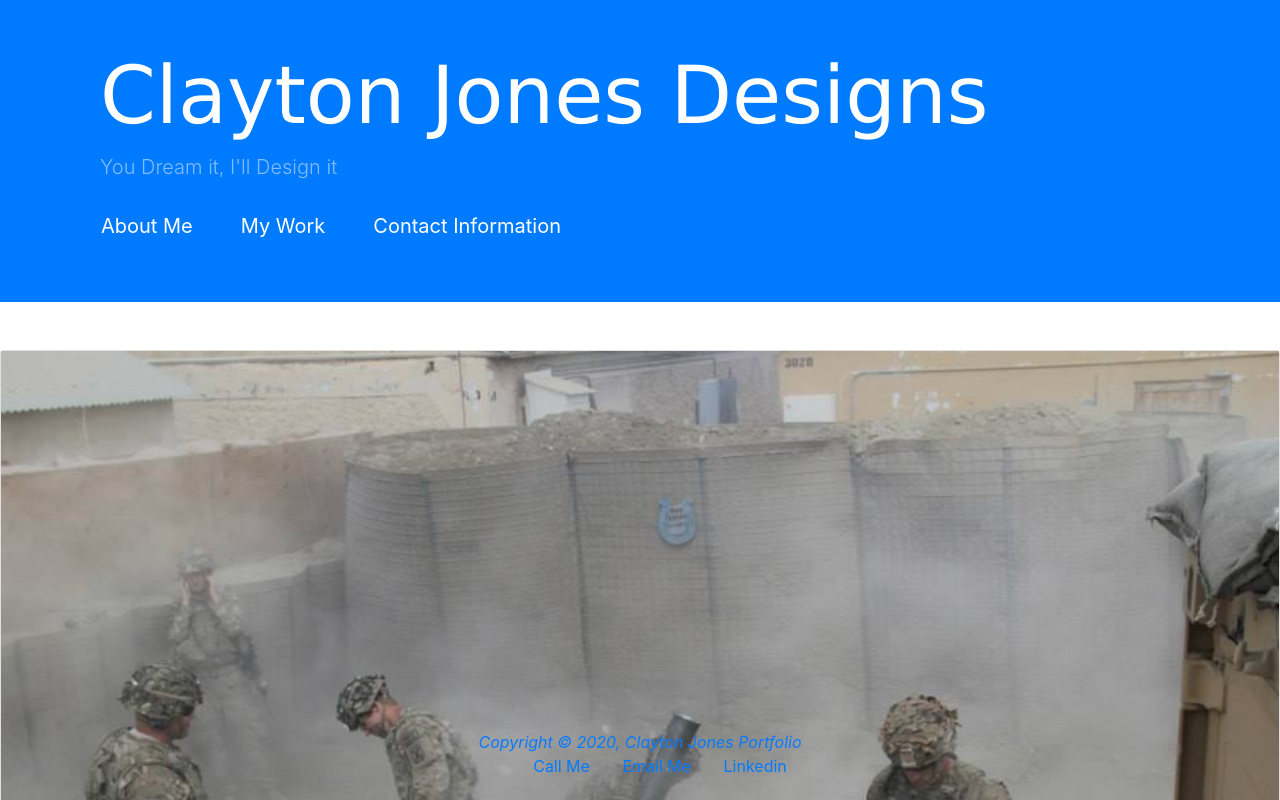
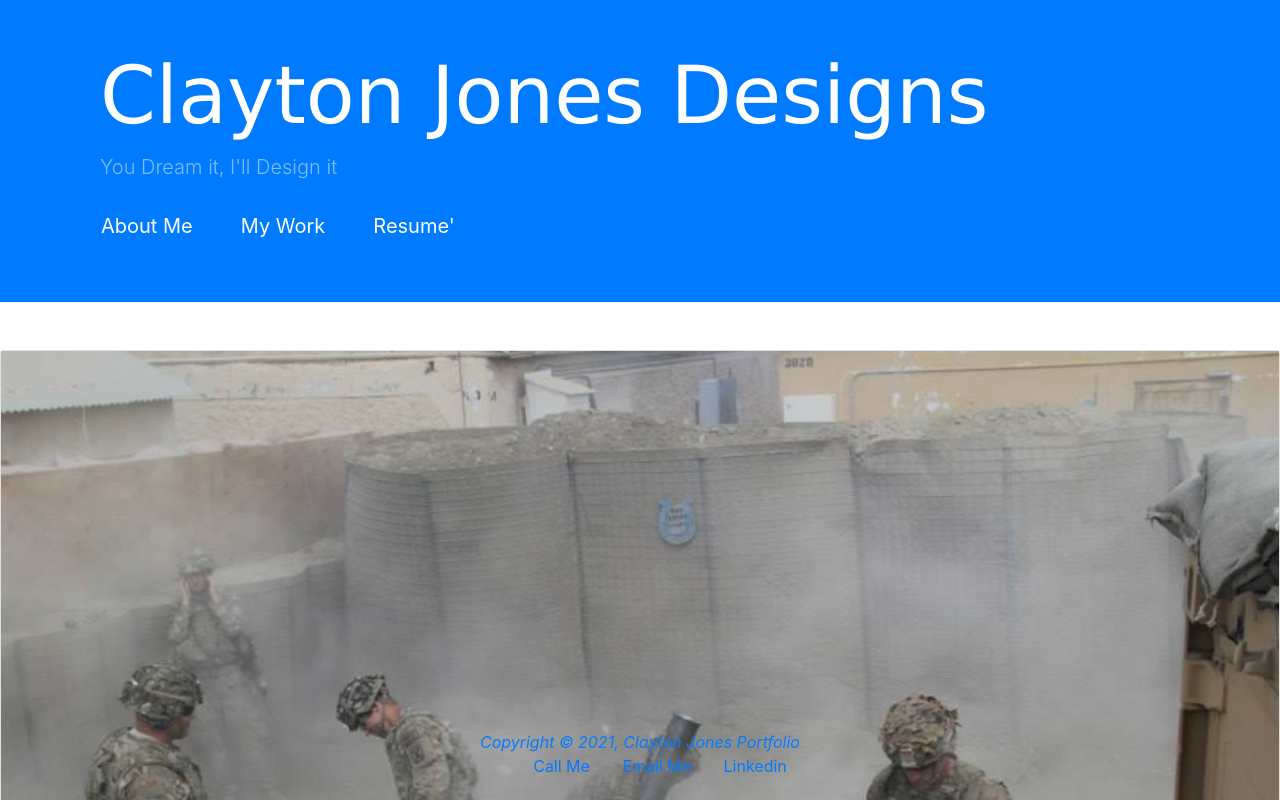
Before and after one commit to cgjones0711/CGJ-Portfolio, a plain HTML site: page index.html in a window 1280 px wide. Shown: the top 800 px of the page. Drawn offline with nearby package versions, Linux system fonts and the light colour scheme.

Commit message:
added resume

```diff
--- a/index.html
+++ b/index.html
@@ -26,7 +26,7 @@
             <a class="navbar-brand" href="#myWork">My Work</a>
         </nav>
         <nav class="navbar sticky-top navbar-dark bg-primary">
-            <a class="navbar-brand" href="#contactInformation">Contact Information</a>
+            <a class="navbar-brand" href="./Assets/Clayton_Jones_Resume-04-21 copy.pdf"> Resume'</a>
         </nav>
     </header>
 
@@ -84,10 +84,10 @@
 
         <footer>
             <div id="footer">
-                <em>Copyright &copy; 2020, Clayton Jones Portfolio</em>
+                <em>Copyright &copy; 2021, Clayton Jones Portfolio</em>
                 <ul>
                     <li><a href="tel:4692742689"> Call Me</a></li>
-                    <li><a href="mailto:CGJones0711@gmail.com">Email Me</a></li>
+                    <li><a href="mailto:clayton.g.jones1986@gmail.com">Email Me</a></li>
                     <li><a href="https://www.linkedin.com/in/clayton-jones-8077101b6?trk=profile-badge'>Linkedin">Linkedin</a></li>
                 </ul>
             </div>
```
Also changed, not shown: 1 other file.
